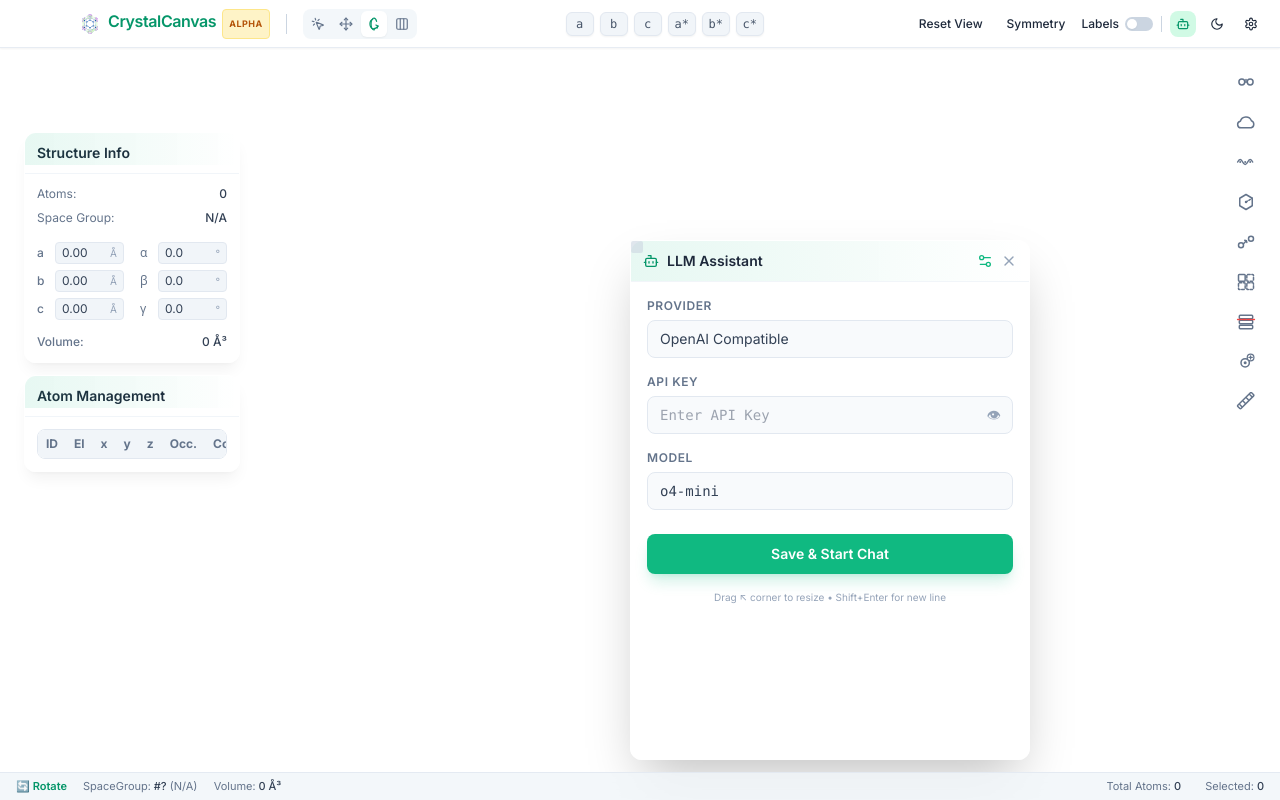
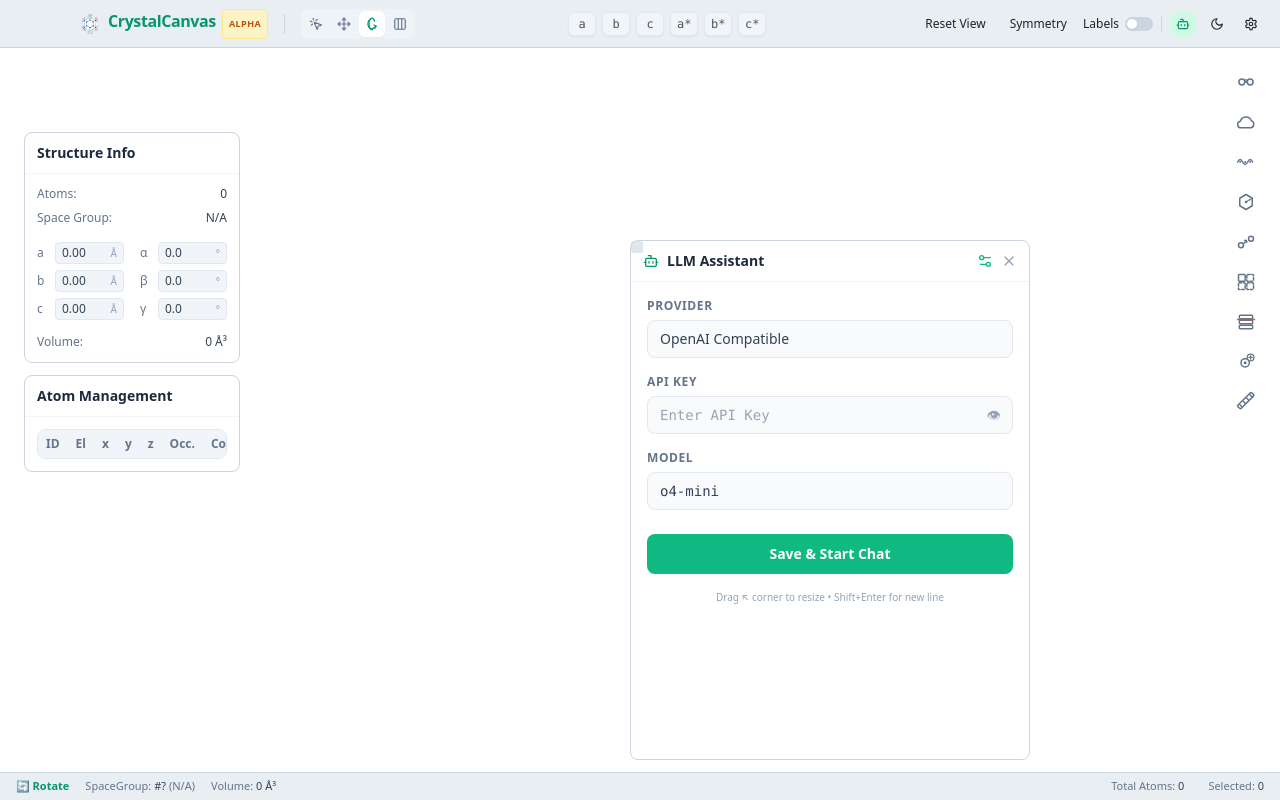
Before and after one commit to XiaoJiang-Phy/CrystalCanvas, a React (Vite) app: page / in a window 1280 px wide. Built offline with nearby package versions, Linux system fonts and the light colour scheme.

Commit message:
refactor(ui): define low-overhead visual foundations

```diff
--- a/src/components/layout/BottomStatusBar.tsx
+++ b/src/components/layout/BottomStatusBar.tsx
@@ -29,7 +29,7 @@
     };
 
     return (
-        <div className="w-full h-7 shrink-0 bg-slate-100/80 dark:bg-slate-900/80 backdrop-blur-md border-t border-slate-200/80 dark:border-slate-700/50 flex items-center justify-between px-4 text-[11px] z-40 pointer-events-auto transition-colors duration-300">
+        <div className="cc-chrome w-full h-7 shrink-0 border-t flex items-center justify-between px-4 text-[11px] z-40 pointer-events-auto">
             <div className="flex items-center gap-4 text-slate-500 dark:text-slate-400 tabular-nums">
                 {interactionMode && (
                     <span className="font-semibold text-emerald-600 dark:text-emerald-400">{modeLabel[interactionMode] || interactionMode}</span>
--- a/src/components/layout/LeftSidebar.tsx
+++ b/src/components/layout/LeftSidebar.tsx
@@ -99,10 +99,7 @@
 // --- Subcomponents ---
 
 const Panel: React.FC<{ title: string; badge?: string; children: React.ReactNode }> = ({ title, badge, children }) => (
-    <div className="pointer-events-auto bg-white/80 dark:bg-slate-900/80 backdrop-blur-xl border border-white/30 dark:border-slate-700/50 rounded-xl shadow-lg shadow-black/5 dark:shadow-black/20 flex flex-col overflow-hidden relative">
-        {/* Decorative header gradient */}
-        <div className="absolute top-0 left-0 right-0 h-8 bg-gradient-to-r from-emerald-500/10 to-transparent pointer-events-none" />
-
+    <div className="cc-panel pointer-events-auto border rounded-lg flex flex-col overflow-hidden">
         <div className="px-3 py-2.5 flex justify-between items-center border-b border-slate-100 dark:border-slate-800">
             <h3 className="font-semibold text-sm text-slate-800 dark:text-slate-200">{title}</h3>
             {badge && <span className="text-[10px] font-mono text-slate-400">{badge}</span>}
--- a/src/components/layout/LlmAssistant.tsx
+++ b/src/components/layout/LlmAssistant.tsx
@@ -214,10 +214,8 @@
         <div
             ref={panelRef}
             className={cn(
-                "absolute bottom-10 right-[250px] z-30",
-                "bg-white/95 dark:bg-slate-900/95 backdrop-blur-xl",
-                "border border-white/20 dark:border-slate-700/50",
-                "rounded-xl shadow-2xl flex flex-col pointer-events-auto",
+                "cc-panel absolute bottom-10 right-[250px] z-30",
+                "border rounded-lg flex flex-col pointer-events-auto",
             )}
             style={{ width: size.w, height: size.h }}
         >
@@ -231,7 +229,7 @@
             </div>
 
             {/* Header */}
-            <div className="px-3 py-2.5 flex justify-between items-center bg-gradient-to-r from-emerald-500/10 to-transparent border-b border-slate-100 dark:border-slate-800 rounded-t-xl shrink-0">
+            <div className="px-3 py-2.5 flex justify-between items-center border-b border-slate-100 dark:border-slate-800 rounded-t-lg shrink-0">
                 <div className="flex items-center gap-2">
                     <Bot className="w-4 h-4 text-emerald-600 dark:text-emerald-400" />
                     <h3 className="font-semibold text-sm text-slate-800 dark:text-slate-200">LLM Assistant</h3>
@@ -276,7 +274,7 @@
                                 className={cn(
                                     "w-full text-sm bg-slate-100/50 dark:bg-slate-800/50 border border-slate-200 dark:border-slate-700 rounded-lg py-2 px-3",
                                     "text-slate-700 dark:text-slate-200 outline-none",
-                                    "focus:border-emerald-500 focus:ring-2 focus:ring-emerald-500/20 transition-all cursor-pointer appearance-none"
+                                    "focus:border-emerald-500 focus:ring-2 focus:ring-emerald-500/20 transition-colors duration-150 cursor-pointer appearance-none"
                                 )}
                             >
                                 <option value="openai">OpenAI Compatible</option>
@@ -300,7 +298,7 @@
                                         className={cn(
                                             "w-full text-sm bg-slate-100/50 dark:bg-slate-800/50 border border-slate-200 dark:border-slate-700 rounded-lg py-2 pl-3 pr-9",
                                             "text-slate-700 dark:text-slate-200 outline-none",
-                                            "focus:border-emerald-500 focus:ring-2 focus:ring-emerald-500/20 transition-all font-mono"
+                                            "focus:border-emerald-500 focus:ring-2 focus:ring-emerald-500/20 transition-colors duration-150 font-mono"
                                         )}
                                     />
                                     <button
@@ -314,7 +312,7 @@
                                 </div>
                                 {apiKey === '********' && (
                                     <p className="text-[10px] text-emerald-600 dark:text-emerald-400 mt-0.5 flex items-center gap-1">
-                                        <span className="w-1 h-1 rounded-full bg-emerald-500 animate-pulse" />
+                                        <span className="w-1 h-1 rounded-full bg-emerald-500" />
                                         Key loaded from Keychain / .env
                                     </p>
                                 )}
@@ -331,14 +329,14 @@
                                 className={cn(
                                     "w-full text-sm bg-slate-100/50 dark:bg-slate-800/50 border border-slate-200 dark:border-slate-700 rounded-lg py-2 px-3",
                                     "text-slate-700 dark:text-slate-200 outline-none",
-                                    "focus:border-emerald-500 focus:ring-2 focus:ring-emerald-500/20 transition-all font-mono"
+                                    "focus:border-emerald-500 focus:ring-2 focus:ring-emerald-500/20 transition-colors duration-150 font-mono"
                                 )}
                             />
                         </div>
 
                         <button
                             onClick={saveSettings}
-                            className="mt-2 w-full py-2.5 bg-emerald-500 hover:bg-emerald-600 active:bg-emerald-700 text-white rounded-lg text-sm font-semibold transition-all shadow-lg shadow-emerald-500/20 hover:shadow-emerald-500/30"
+                            className="mt-2 w-full py-2.5 bg-emerald-500 hover:bg-emerald-600 active:bg-emerald-700 text-white rounded-lg text-sm font-semibold transition-colors duration-150"
                         >
                             Save &amp; Start Chat
                         </button>
@@ -405,7 +403,7 @@
                                     "py-2.5 px-3 text-xs text-slate-700 dark:text-slate-300",
                                     "outline-none resize-none",
                                     "focus:border-emerald-500 focus:ring-1 focus:ring-emerald-500/30",
-                                    "transition-all placeholder:text-slate-400"
+                                    "transition-colors duration-150 placeholder:text-slate-400"
                                 )}
                                 placeholder="Type instruction… (Enter to send, Shift+Enter for newline)"
                             />
--- a/src/components/layout/RightSidebar.tsx
+++ b/src/components/layout/RightSidebar.tsx
@@ -58,7 +58,7 @@
     return (
         <div className="shrink-0 h-full flex flex-row pointer-events-none">
             {/* Sliding Panel */}
-            <div className={cn("transition-all duration-300 ease-in-out overflow-hidden", openAccordion ? "w-[240px] opacity-100" : "w-0 opacity-0")}>
+            <div className={cn("transition-[width,opacity] duration-150 ease-in-out overflow-hidden", openAccordion ? "w-[240px] opacity-100" : "w-0 opacity-0")}>
                 <div className="w-[240px] h-full flex flex-col gap-3 p-3 overflow-y-auto custom-scrollbar pointer-events-none">
 
                     <Accordion title="Structural Analysis" isOpen={openAccordion === 'Structural Analysis'}>
@@ -100,7 +100,7 @@
                         title={section.label}
                         onClick={() => setOpenAccordion(openAccordion === section.key ? null : section.key)}
                         className={cn(
-                            "w-9 h-9 flex items-center justify-center rounded-lg transition-all duration-200",
+                            "w-9 h-9 flex items-center justify-center rounded-lg transition-colors duration-150",
                             openAccordion === section.key
                                 ? "bg-emerald-500/20 text-emerald-600 dark:text-emerald-400 shadow-sm ring-1 ring-emerald-500/30"
                                 : "text-slate-500 dark:text-slate-400 hover:bg-white/60 dark:hover:bg-slate-800/60 hover:text-slate-700 dark:hover:text-slate-200"
@@ -123,7 +123,7 @@
     if (!hasOpened) return null;
 
     return (
-        <div className={cn("pointer-events-auto shrink-0 bg-white/80 dark:bg-slate-900/80 backdrop-blur-xl border border-white/30 dark:border-slate-700/50 rounded-xl shadow-lg shadow-black/5 dark:shadow-black/20 overflow-hidden", !isOpen && "hidden")}>
+        <div className={cn("cc-panel pointer-events-auto shrink-0 border rounded-lg overflow-hidden", !isOpen && "hidden")}>
             <div className="px-3 py-2 border-b border-slate-100 dark:border-slate-800">
                 <span className="font-medium text-sm text-slate-800 dark:text-slate-200">{title}</span>
             </div>
--- a/src/components/layout/TopNavBar.tsx
+++ b/src/components/layout/TopNavBar.tsx
@@ -31,10 +31,8 @@
     return (
         <div
             className={cn(
-                "w-full h-12 flex items-center justify-between px-4 pl-[80px] shrink-0 relative",
-                "bg-white/80 dark:bg-slate-900/80 backdrop-blur-xl",
-                "border-b border-slate-200/80 dark:border-slate-700/50",
-                "shadow-sm z-50 pointer-events-auto transition-colors duration-300"
+                "cc-chrome w-full h-12 flex items-center justify-between px-4 pl-[80px] shrink-0 relative",
+                "border-b z-50 pointer-events-auto"
             )}>
 
             {/* Drag region layer: sits behind all buttons so clicking buttons works normally */}
@@ -130,7 +128,7 @@
         onClick={onClick}
         data-tauri-drag-region="false"
         className={cn(
-            "p-1.5 rounded-md transition-all duration-200",
+            "p-1.5 rounded-md transition-colors duration-150",
             active
                 ? "bg-white dark:bg-slate-700 shadow-sm text-emerald-600 dark:text-emerald-400"
                 : "text-slate-500 hover:text-slate-900 dark:hover:text-slate-100 hover:bg-slate-200/50 dark:hover:bg-slate-700/50"
--- a/src/index.css
+++ b/src/index.css
@@ -1,9 +1,34 @@
-/* [Overview: Global TailwindCSS stylesheet. Configures core layers, dark mode backgrounds, and custom scrollbar styling.] */
-@import url('https://fonts.googleapis.com/css2?family=Inter:wght@300;400;500;600;700&display=swap');
+/* [Overview: Global TailwindCSS stylesheet. Configures core layers, workbench tokens, and custom scrollbar styling.] */
 
 @tailwind base;
 @tailwind components;
 @tailwind utilities;
+
+:root {
+  color-scheme: light;
+  --cc-canvas: #f4f6f8;
+  --cc-chrome: #e9eef3;
+  --cc-panel: #ffffff;
+  --cc-field: #f7f9fb;
+  --cc-border: #cbd5df;
+  --cc-text: #182431;
+  --cc-muted: #617181;
+  --cc-accent: #087f5b;
+  --cc-danger: #b42318;
+}
+
+.dark {
+  color-scheme: dark;
+  --cc-canvas: #0e1620;
+  --cc-chrome: #15202c;
+  --cc-panel: #172331;
+  --cc-field: #111b26;
+  --cc-border: #324254;
+  --cc-text: #e6edf3;
+  --cc-muted: #9eacba;
+  --cc-accent: #35ba91;
+  --cc-danger: #f97066;
+}
 
 @layer base {
 
@@ -15,7 +40,8 @@
     width: 100%;
     height: 100%;
     overflow: hidden;
-    font-family: 'Inter', system-ui, -apple-system, BlinkMacSystemFont, sans-serif;
+    font-family: system-ui, -apple-system, BlinkMacSystemFont, "Segoe UI", sans-serif;
+    font-variant-numeric: tabular-nums;
   }
 
   /* Light mode: we now make the WebView entirely transparent to reveal wgpu underneath */
@@ -38,6 +64,28 @@
     -webkit-user-select: none;
     cursor: default;
     background-color: transparent;
+  }
+}
+
+@layer components {
+
+  .cc-chrome {
+    background-color: var(--cc-chrome);
+    border-color: var(--cc-border);
+    color: var(--cc-text);
+    transition: background-color 150ms ease, border-color 150ms ease, color 150ms ease;
+  }
+
+  .cc-panel {
+    background-color: var(--cc-panel);
+    border-color: var(--cc-border);
+    color: var(--cc-text);
+  }
+
+  .cc-field {
+    background-color: var(--cc-field);
+    border-color: var(--cc-border);
+    color: var(--cc-text);
   }
 }
 
```
Also changed, not shown: 1 other file (tests, documents, lock files or other folders).
